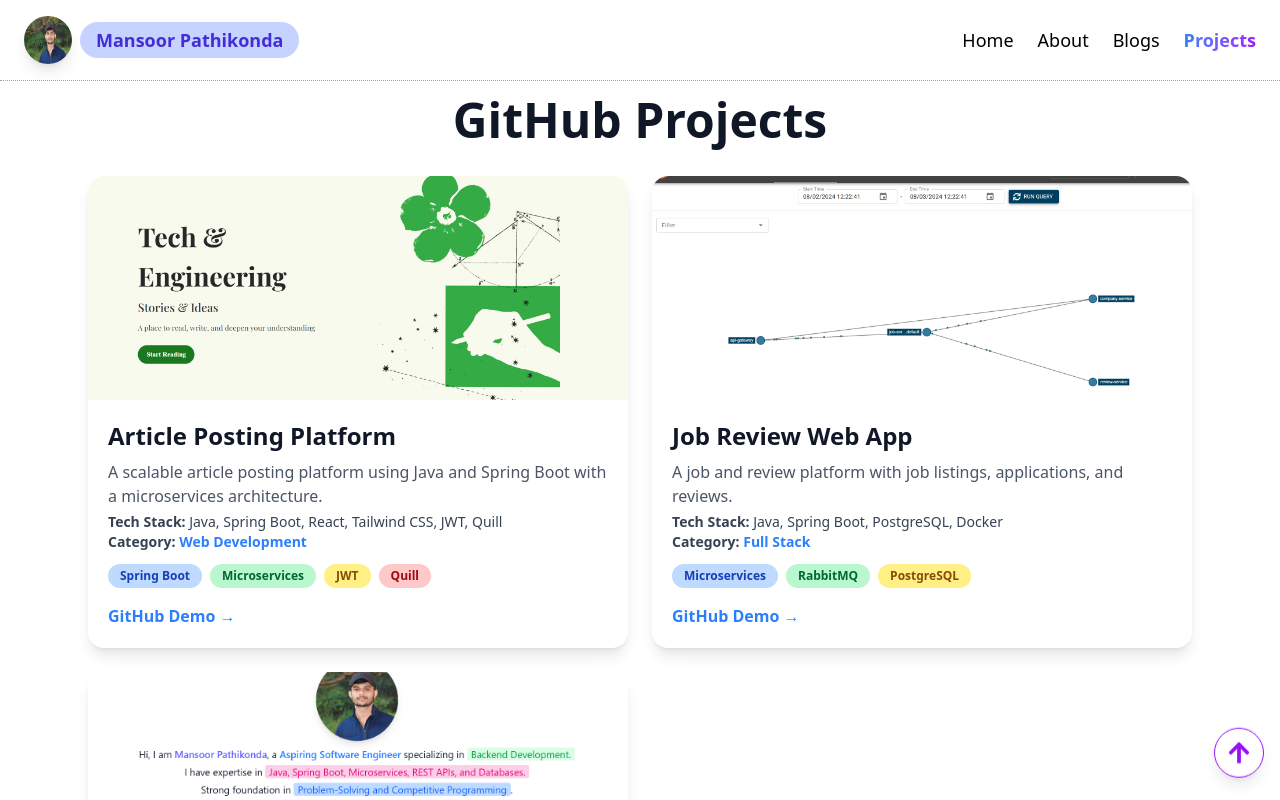
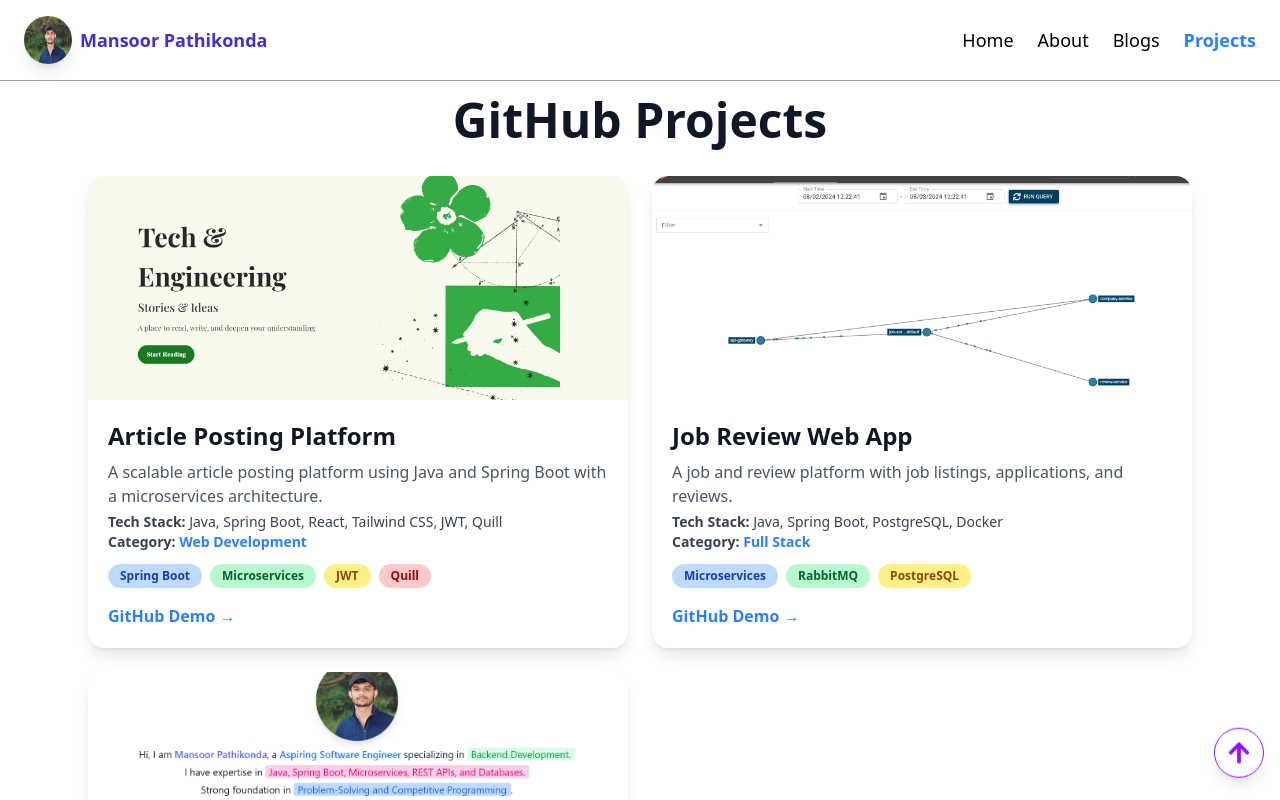
Before and after one commit to Mansoor-P/mansoor-profile, a React (Vite) app: page /github-projects in a window 1280 px wide. Shown: the top 800 px of the page. Built offline with nearby package versions, Linux system fonts and the light colour scheme.

Commit message:
Refactored Navbar: Optimized code, improved event handling, and maintained all functionality

```diff
--- a/src/components/Navbar.jsx
+++ b/src/components/Navbar.jsx
@@ -1,7 +1,7 @@
 import { motion, AnimatePresence } from "framer-motion";
-import { useState, useEffect } from "react";
+import { useState, useRef, useEffect } from "react";
 import { NavLink } from "react-router-dom";
-import { FaBars, FaTimes, FaGithub, FaLinkedin } from "react-icons/fa";
+import { FaBars, FaTimes } from "react-icons/fa";
 import mansoorImage from "../assets/mansoor.jpg";
 
 const navLinks = [
@@ -13,47 +13,38 @@ const navLinks = [
 
 const Navbar = () => {
   const [isOpen, setIsOpen] = useState(false);
+  const menuRef = useRef(null);
 
   useEffect(() => {
-    const handleOutsideClick = (event) => {
-      if (
-        !event.target.closest(".mobile-menu") &&
-        !event.target.closest(".menu-toggle")
-      ) {
-        setIsOpen(false);
-      }
-    };
-    document.addEventListener("click", handleOutsideClick);
-    return () => document.removeEventListener("click", handleOutsideClick);
+    const closeMenu = (e) =>
+      !menuRef.current.contains(e.target) && setIsOpen(false);
+    document.addEventListener("mousedown", closeMenu);
+    return () => document.removeEventListener("mousedown", closeMenu);
   }, []);
 
   return (
-    <nav className="fixed top-0 left-0 w-full px-6 py-4 flex justify-between items-center bg-white/10 dark:bg-gray-900/70 backdrop-blur-lg border-b border-gray-400 dark:border-gray-700 border-dotted z-50">
+    <nav className="fixed top-0 left-0 w-full px-6 py-4 flex justify-between items-center bg-white/10 dark:bg-gray-900/70 backdrop-blur-lg border-b border-gray-400 dark:border-gray-700 z-50">
+      {/* Logo */}
       <NavLink to="/" className="flex items-center space-x-2">
         <motion.img
           src={mansoorImage}
-          alt="Profile"
+          alt="Mansoor"
           className="w-12 h-12 rounded-full shadow-lg"
-          initial={{ opacity: 0, scale: 0.8 }}
-          animate={{ opacity: 1, scale: 1 }}
           whileHover={{ scale: 1.1 }}
         />
-        <span className="text-lg font-semibold bg-indigo-200 dark:bg-indigo-700 text-indigo-700 dark:text-white px-4 py-1 rounded-full transition-all duration-300 hover:bg-white/10 hover:border hover:border-indigo-700">
+        <span className="text-lg font-semibold text-indigo-700 dark:text-white">
           Mansoor Pathikonda
         </span>
       </NavLink>
-      <div className="hidden md:flex items-center space-x-8">
-        <ul className="flex space-x-6 text-lg font-medium">
+
+      {/* Desktop Menu */}
+      <ul className="hidden md:flex space-x-6 text-lg font-medium">
         {navLinks.map(({ name, path }) => (
           <li key={path}>
             <NavLink
               to={path}
               className={({ isActive }) =>
-                  `transition-all duration-300 ${
-                    isActive
-                      ? "font-semibold bg-gradient-to-r from-blue-500 to-purple-600 text-transparent bg-clip-text"
-                      : "hover:bg-gradient-to-r hover:from-blue-500 hover:to-purple-600 hover:text-transparent hover:bg-clip-text"
-                  }`
+                isActive ? "font-semibold text-blue-500" : "hover:text-blue-500"
               }
             >
               {name}
@@ -61,29 +52,32 @@ const Navbar = () => {
           </li>
         ))}
       </ul>
-      </div>
+
+      {/* Mobile Menu Toggle */}
       <button
-        className="md:hidden text-3xl text-gray-800 dark:text-white menu-toggle"
+        className="md:hidden text-3xl text-gray-800 dark:text-white"
         onClick={() => setIsOpen(!isOpen)}
-        aria-label="Toggle Menu"
       >
         {isOpen ? <FaTimes /> : <FaBars />}
       </button>
+
+      {/* Mobile Menu */}
       <AnimatePresence>
         {isOpen && (
           <motion.div
+            ref={menuRef}
             initial={{ x: "-100%" }}
             animate={{ x: 0 }}
             exit={{ x: "-100%" }}
             transition={{ duration: 0.4 }}
-            className="fixed top-0 left-0 w-3/4 h-screen bg-white dark:bg-gray-900 shadow-lg flex flex-col items-center justify-center space-y-6 text-xl font-semibold md:hidden mobile-menu"
+            className="fixed top-0 left-0 w-3/4 h-screen bg-white dark:bg-gray-900 shadow-lg flex flex-col items-center justify-center space-y-6 text-xl font-semibold md:hidden"
           >
             {navLinks.map(({ name, path }) => (
               <NavLink
                 key={path}
                 to={path}
                 onClick={() => setIsOpen(false)}
-                className="hover:bg-gradient-to-r hover:from-blue-500 hover:to-purple-600 hover:text-transparent hover:bg-clip-text transition-all duration-300"
+                className="hover:text-blue-500"
               >
                 {name}
               </NavLink>
```
Lines whose indentation alone changed are shown as unchanged.
